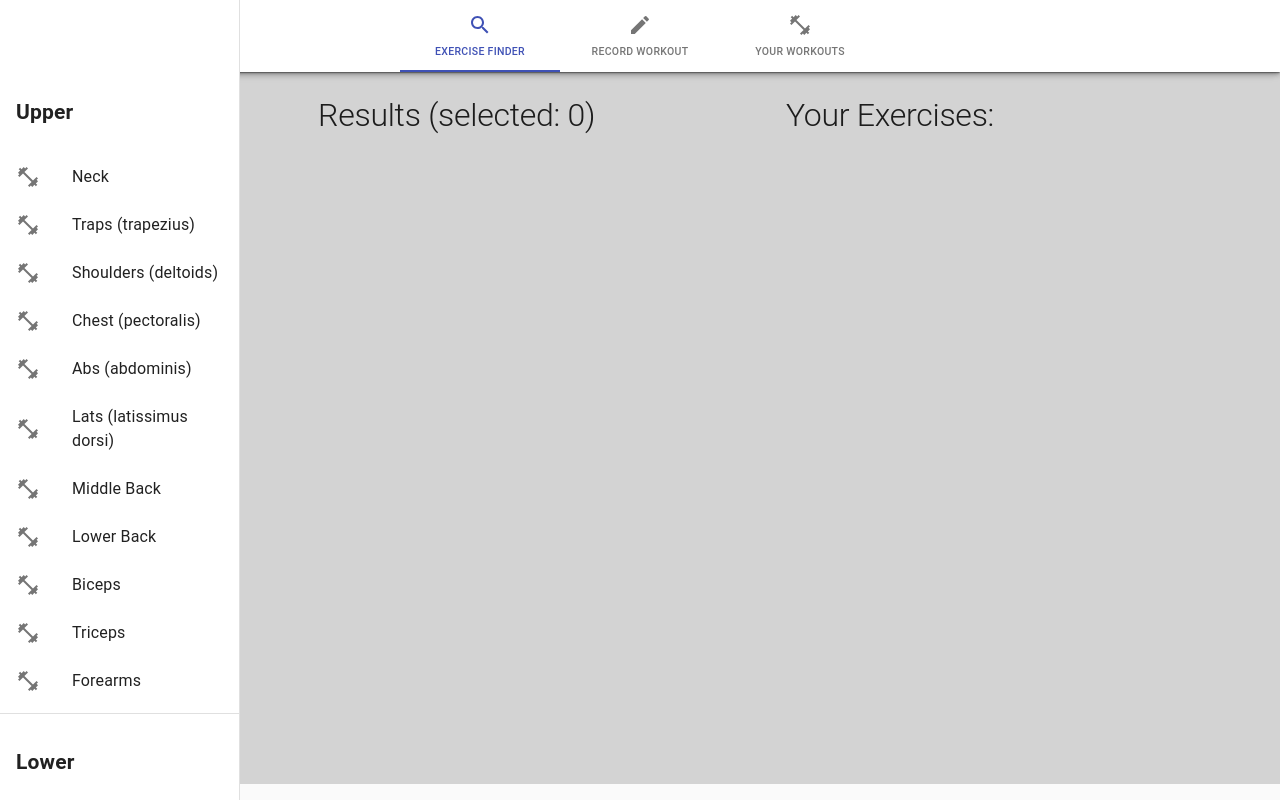
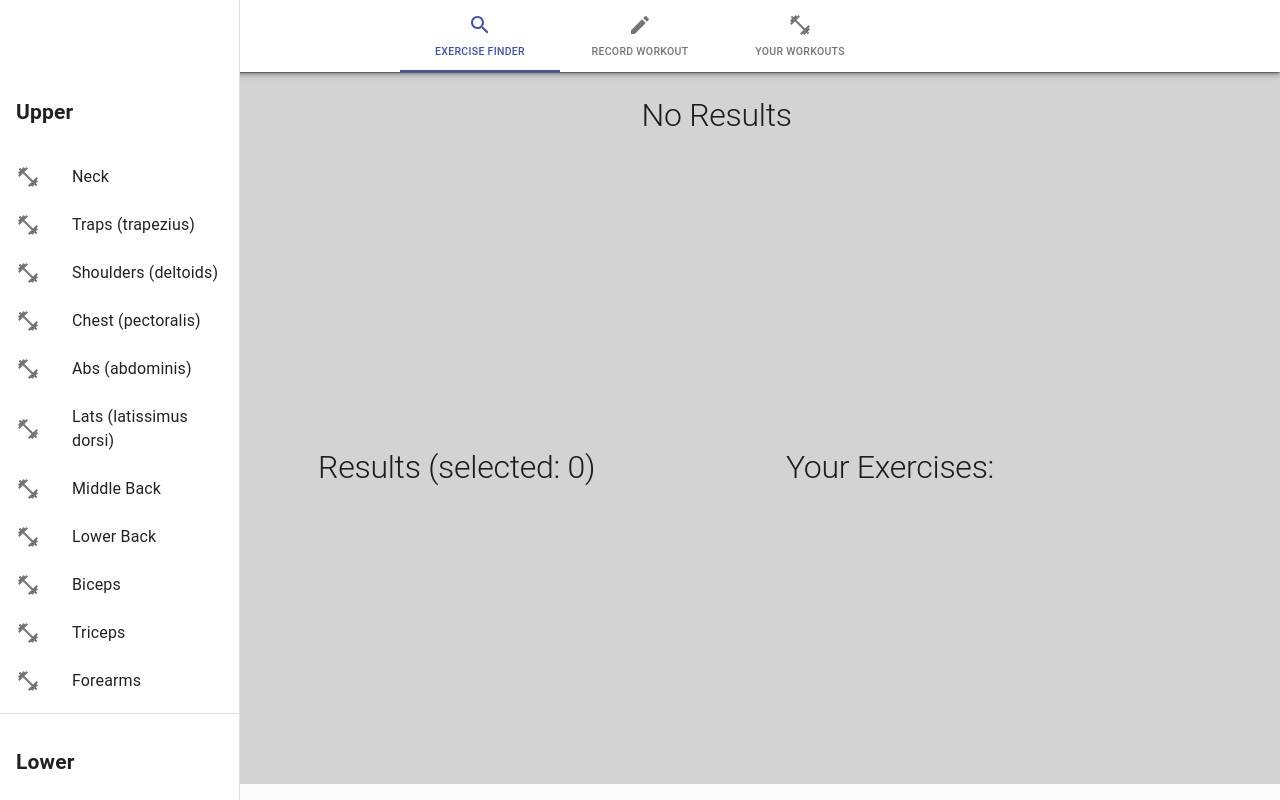
Before and after one commit to jandony/react-workout, a React (Create React App) app: page /results in a window 1280 px wide. Built offline with nearby package versions, Linux system fonts and the light colour scheme.

Commit message:
Edit state to pass further props to children

```diff
--- a/src/App.js
+++ b/src/App.js
@@ -49,8 +49,7 @@ const App = () => {
   };
 
   const findResults = (workout) => {
-    history.push("/results");
-    setResults(workout.exercises);
+    setResults(workout);
   };
 
   return (
@@ -58,10 +57,10 @@ const App = () => {
       className="App"
       style={{ backgroundColor: "lightgrey", minHeight: "98vh" }}
     >
-      <SideBar findResults={findResults} workouts={workouts} />
+      <Router history={history}>
+        <SideBar findResults={findResults} workouts={workouts} />
 
-      <ThemeProvider theme={theme}>
-        <Router history={history}>
+        <ThemeProvider theme={theme}>
           <AppBar className={classes.appBar}>
             <NavBar />
           </AppBar>
@@ -88,8 +87,8 @@ const App = () => {
               )}
             />
           </Switch>
-        </Router>
-      </ThemeProvider>
+        </ThemeProvider>
+      </Router>
     </div>
   );
 };
--- a/src/Components/Results/Results.jsx
+++ b/src/Components/Results/Results.jsx
@@ -33,15 +33,20 @@ export default function Results({
 
   return (
     <Grid container style={{ marginTop: "1rem" }}>
-      <Grid item sm={5}>
+      <Grid item sm={11}>
         <Typography
           variant="h2"
           style={{ padding: "0.5em", marginTop: "4rem" }}
         >
+          {results ? results.body : "No Results"}
+        </Typography>
+      </Grid>
+      <Grid item sm={5}>
+        <Typography variant="h2" style={{ padding: "0.5em" }}>
           Results (selected: {totalExercises})
         </Typography>
         {results &&
-          results.map((workout, index) => {
+          results.exercises.map((workout, index) => {
             return (
               <Workout
                 key={index}
@@ -58,10 +63,7 @@ export default function Results({
         <Grid container direction="row"></Grid>
       </Grid>
       <Grid item sm={5}>
-        <Typography
-          variant="h2"
-          style={{ padding: "0.5em", marginTop: "4rem" }}
-        >
+        <Typography variant="h2" style={{ padding: "0.5em" }}>
           Your Exercises:
         </Typography>
         <Grid container direction="column">
--- a/src/Components/SideBar/SideBar.jsx
+++ b/src/Components/SideBar/SideBar.jsx
@@ -60,6 +60,8 @@ export default function SideBar({ findResults, workouts }) {
                   <ListItem
                     button
                     key={index}
+                    component={Link}
+                    to={"/results"}
                     onClick={() => findResults(workout)}
                   >
                     <ListItemIcon>{<FitnessCenter />}</ListItemIcon>
@@ -78,6 +80,8 @@ export default function SideBar({ findResults, workouts }) {
                   <ListItem
                     button
                     key={index}
+                    component={Link}
+                    to={"/results"}
                     onClick={() => findResults(workout)}
                   >
                     <ListItemIcon>{<FitnessCenter />}</ListItemIcon>
--- a/src/Views/ExerciseFinder.jsx
+++ b/src/Views/ExerciseFinder.jsx
@@ -4,6 +4,11 @@ import { makeStyles } from "@material-ui/core/styles";
 import Container from "@material-ui/core/Container";
 import Grid from "@material-ui/core/Grid";
 import Typography from "@material-ui/core/Typography";
+import List from "@material-ui/core/List";
+import Divider from "@material-ui/core/Divider";
+import ListItem from "@material-ui/core/ListItem";
+
+import { Router, Link } from "react-router-dom";
 
 // main component
 import { MuscleGroupCard } from "../Components/MuscleGroupCard/MuscleGroupCard";
@@ -51,17 +56,27 @@ export default function ExerciseFinder({ workouts, findResults }) {
             <hr />
           </Typography>
           <Grid container direction="row">
+            <List>
               {workouts.map((workout, index) => {
                 if (workout.body === "Upper") {
                   return (
+                    <ListItem
+                      button
+                      key={index}
+                      component={Link}
+                      to={"/results"}
+                      onClick={() => findResults(workout)}
+                    >
                       <MuscleGroupCard
                         key={index}
                         workout={workout}
                         findResults={findResults}
                       />
+                    </ListItem>
                   );
                 }
               })}
+            </List>
           </Grid>
         </Grid>
 
```
Lines whose indentation alone changed are shown as unchanged.
